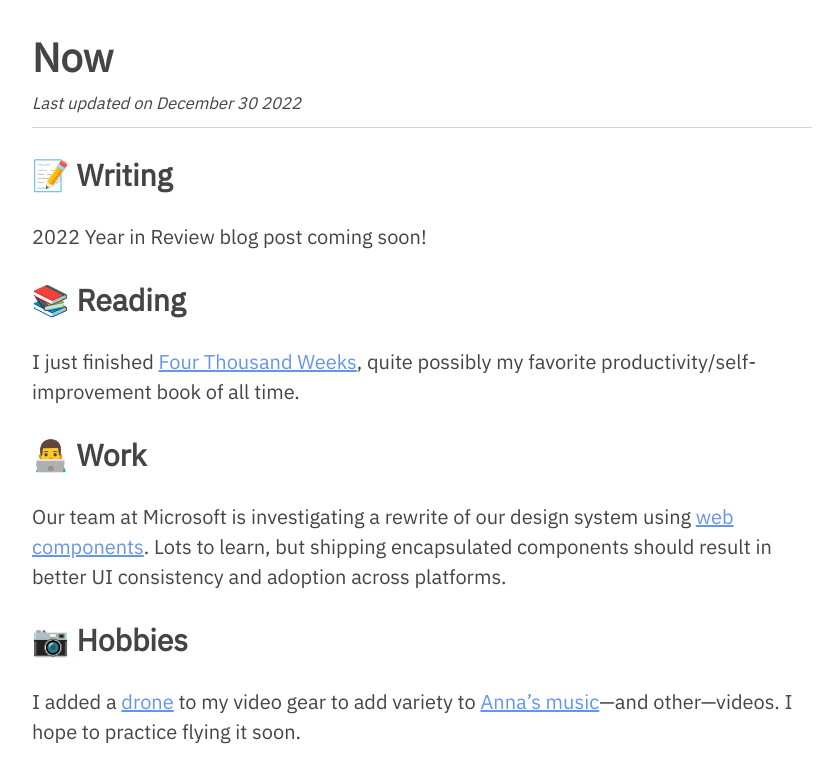
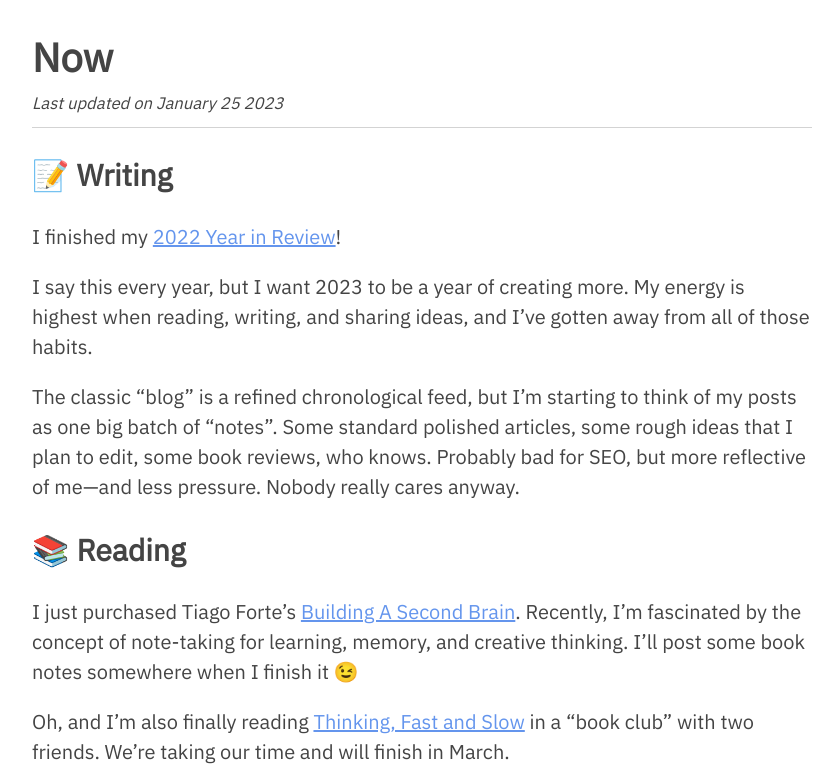
Before and after one commit to markpalfreeman/palf, an Astro site: page /now in a window 1280 px wide. Shown: the part 103-887 px from the top of the page, without its empty margins (218-1058 px from the left). Built offline with nearby package versions, Linux system fonts and the light colour scheme; Astro itself is replaced by a stand-in of ours.

Commit message:
update now page (1/25/23)

```diff
--- a/src/pages/now.md
+++ b/src/pages/now.md
@@ -2,21 +2,29 @@
 layout: "../layouts/BlogPost.astro"
 title: "Now"
 description: "What Mark Palfreeman is doing now"
-updatedDate: "December 30 2022"
+updatedDate: "January 25 2023"
 ---
 
 ## 📝 Writing
 
-2022 Year in Review blog post coming soon!
+I finished my [2022 Year in Review](/2022)!
+
+I say this every year, but I want 2023 to be a year of creating more. My energy is highest when reading, writing, and sharing ideas, and I've gotten away from all of those habits.
+
+The classic "blog" is a refined chronological feed, but I'm starting to think of my posts as one big batch of "notes". Some standard polished articles, some rough ideas that I plan to edit, some book reviews, who knows. Probably bad for SEO, but more reflective of me—and less pressure. Nobody really cares anyway.
 
 ## 📚 Reading
 
-I just finished [Four Thousand Weeks](https://www.goodreads.com/book/show/54785515-four-thousand-weeks), quite possibly my favorite productivity/self-improvement book of all time.
+I just purchased Tiago Forte's [Building A Second Brain](https://www.amazon.com/Building-Second-Brain-Organize-Potential/dp/1982167386). Recently, I'm fascinated by the concept of note-taking for learning, memory, and creative thinking. I'll post some book notes somewhere when I finish it 😉
+
+Oh, and I'm also finally reading [Thinking, Fast and Slow](https://www.amazon.com/Thinking-Fast-Slow-Daniel-Kahneman/dp/0374533555) in a "book club" with two friends. We're taking our time and will finish in March.
 
 ## 👨‍💻 Work
 
-Our team at Microsoft is investigating a rewrite of our design system using [web components](https://developer.mozilla.org/en-US/docs/Web/Web_Components). Lots to learn, but shipping encapsulated components should result in better UI consistency and adoption across platforms.
+We finally have a working Storybook with the roughest custom element you've ever seen. Getting [v7-beta](https://storybook.js.org/blog/7-0-beta/) to work with the builder, HTML/web components framework, and the proper addons has been no small task.
 
 ## 📷 Hobbies
 
-I added a [drone](https://www.bhphotovideo.com/c/product/1700260-REG/dji_cp_ma_00000492_02_mini_3_pro_with.html) to my video gear to add variety to [Anna's music](https://www.youtube.com/@annapalfreeman)—and other—videos. I hope to practice flying it soon.
+I added a [drone](https://www.bhphotovideo.com/c/product/1700260-REG/dji_cp_ma_00000492_02_mini_3_pro_with.html) to my video gear to add variety to [Anna's music](https://www.youtube.com/@annapalfreeman)—and other—videos.
+
+~~I hope to practice flying it soon.~~ Still haven't gotten out!
```
